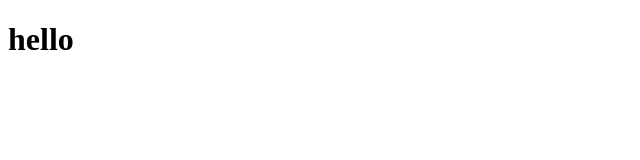
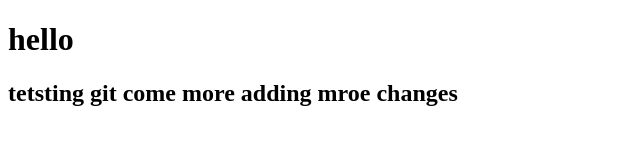
Before and after one commit to rabif12/dirtythirty, a plain HTML site: page testingGit/index.html in a window 1280 px wide. Shown: the whole page, without its empty margins (0-640 px from the left). Drawn offline with Linux system fonts and the light colour scheme.

Commit message:
second commit for mroe git training

```diff
--- a/testingGit/index.html
+++ b/testingGit/index.html
@@ -8,6 +8,7 @@
 </head>
 <body>
     <h1>hello</h1>
+    <h2>tetsting git come more adding mroe changes</h2>
 
 </body>
 </html>
```
